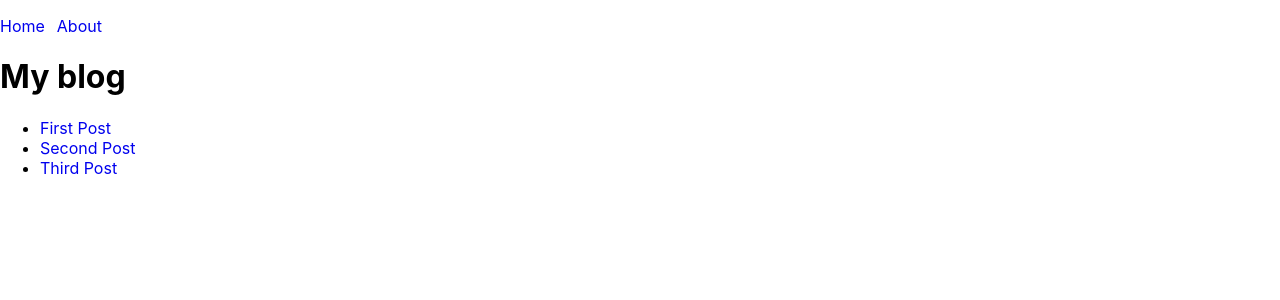
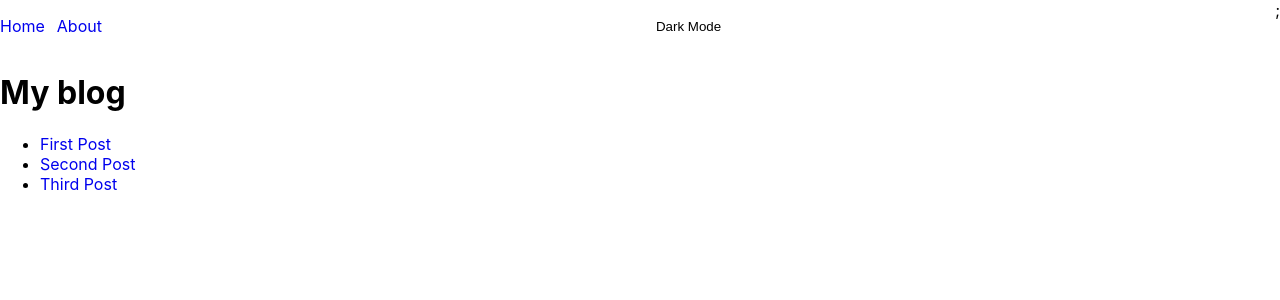
Before and after one commit to naimahassan43/next-blog, a Next.js app: page / in a window 1280 px wide. Shown: the top 300 px of the page. Built offline with nearby package versions, Linux system fonts and the light colour scheme.

Commit message:
ThemeSwitch Component

```diff
--- a/components/NavBar.js
+++ b/components/NavBar.js
@@ -1,4 +1,5 @@
 import Link from "next/link";
+import ThemeSwitch from "./ThemeSwitch";
 
 function NavBar() {
   return (
@@ -11,8 +12,13 @@ function NavBar() {
           <Link href="/about">About</Link>
         </li>
       </ul>
+      <ThemeSwitch />
       <style jsx>
         {`
+          nav {
+            display: flex;
+            justify-content: space-between;
+          }
           ul {
             list-style-type: none;
             padding: 0;
--- /dev/null
+++ b/components/ThemeSwitch.js
@@ -0,0 +1,22 @@
+import { useState } from "react";
+
+export default function ThemeSwitch() {
+  const [darkMode, setDarkMode] = useState(false);
+  console.log("dark mode themeSwitch", darkMode);
+
+  const text = darkMode ? "Light Mode" : "Dark Mode";
+  return (
+    <>
+      <button onClick={() => setDarkMode(!darkMode)}>{text}</button>;
+      <style jsx>
+        {`
+          button {
+            background: none;
+            border: none;
+            cursor: pointer;
+          }
+        `}
+      </style>
+    </>
+  );
+}
```
